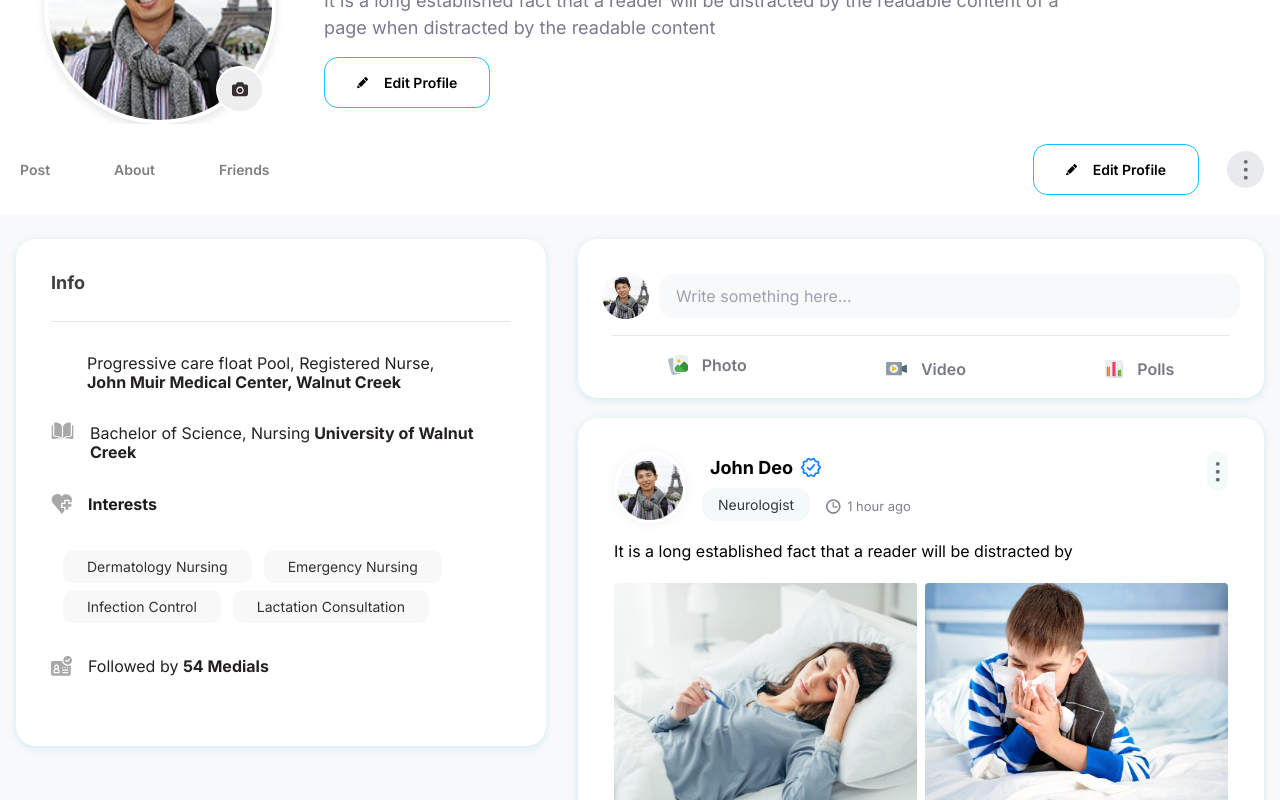
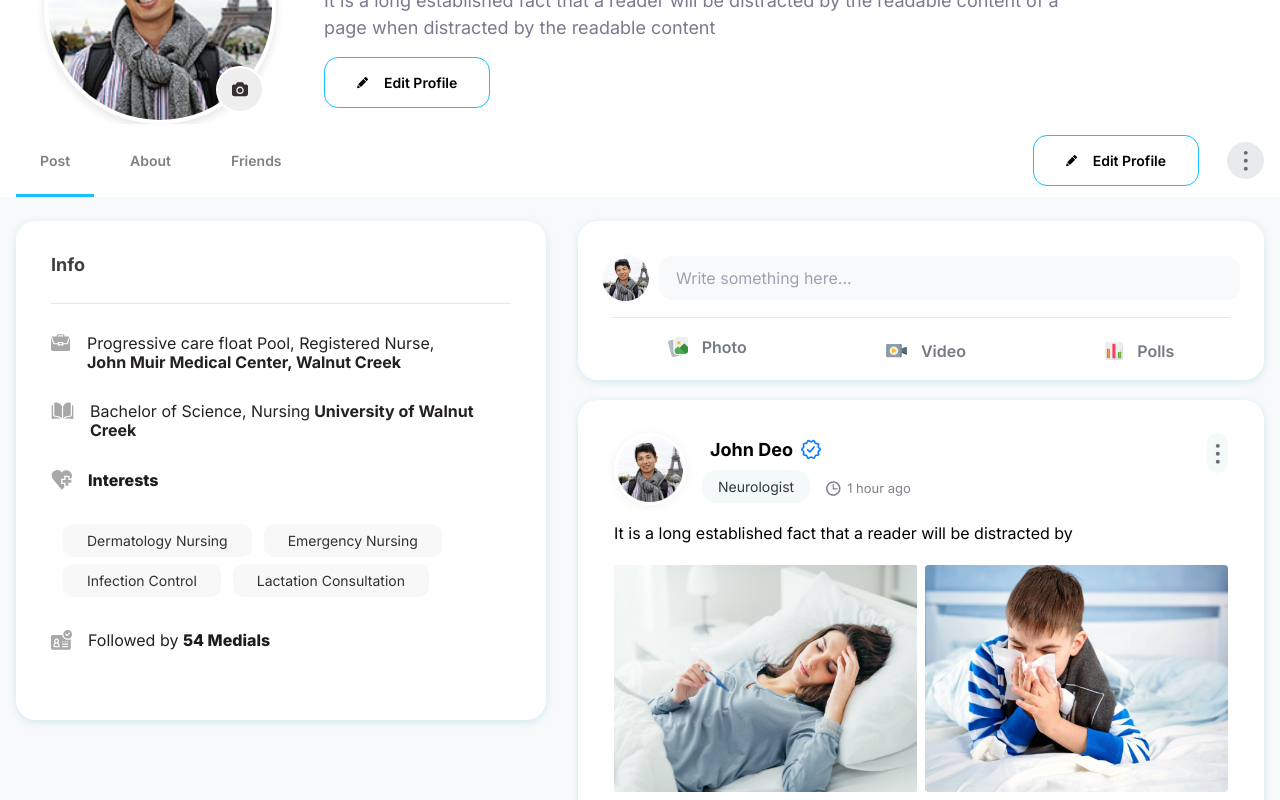
Before and after one commit to sam-glatson/Nextjs_task, a Next.js app: page /profile-detail in a window 1280 px wide. Shown: the part 1120-1920 px from the top of the page. Built offline with nearby package versions, Linux system fonts and the light colour scheme.

Commit message:
Tab functionality

```diff
--- a/src/components/Profile/ProfileDetail/Banner.tsx
+++ b/src/components/Profile/ProfileDetail/Banner.tsx
@@ -17,7 +17,7 @@ const Banner = () => {
                     alt="Profile Background"
                     className="object-cover w-full rounded-21 object-top"
                 />
-                <div className="flex w-fit cursor-pointer flex-row items-center bg-white space-x-2.5 absolute right-3 bottom-3 sm:bottom-[30px] sm:right-[35px] py-1.5 px-2 sm:px-3 sm:py-3 rounded-lg">
+                <div className="flex w-fit cursor-pointer flex-row items-center bg-white space-x-2.5 absolute right-3 bottom-3 sm:bottom-7.5 sm:right-8.5 py-1.5 px-2 sm:px-3 sm:py-3 rounded-lg">
                     <CameraIcon />
                     <p className="sm:block hidden font-normal text-sm leading-17 text-mine-shaft-500">
                         Edit cover photo
@@ -33,7 +33,7 @@ const Banner = () => {
                         className="object-cover md:w-[224px] w-[150px] rounded-full"
                         alt="john deo"
                     />
-                    <div className="absolute -right-2.5 top-[70%] md:right-3 md:top-3/4 bg-white p-[2px] rounded-full">
+                    <div className="absolute -right-2.5 top-2/5 md:right-3 md:top-3/4 bg-white p-0.5 rounded-full">
                         <div className="bg-gallery-500 hover:bg-gallery-600 p-3.5 rounded-full cursor-pointer ">
                             <CameraIcon />
                         </div>
@@ -41,7 +41,7 @@ const Banner = () => {
                 </div>
                 <div className="basis-3/5 space-y-4 text-center mt-2.5 md:text-left">
                     <div className="flex items-center space-x-4 justify-center md:justify-normal">
-                        <h3 className=" font-extrabold text-2xl leading-29 text-mine-shaft-500">John Deo</h3>
+                        <h3 className="font-extrabold text-2xl leading-29 text-mine-shaft-500">John Deo</h3>
                         <VerifiedIcon />
                     </div>
                     <p className="text-waterloo--500 text-lg leading-27">
--- a/src/components/Profile/ProfileDetail/TabContent/PostContent/Pollist.tsx
+++ b/src/components/Profile/ProfileDetail/TabContent/PostContent/Pollist.tsx
@@ -8,7 +8,7 @@ const Pollist = () => {
 
     return (
         <div className="bg-white rounded-20 shadow-4xl pt-33">
-            <div className="px-2 sm:px-9">
+            <div className="px-2 sm:px-6">
                 <div className="space-y-4">
                     <div className="space-y-2">
                         <PostHeader description={des} />
@@ -19,9 +19,9 @@ const Pollist = () => {
                     </p>
                     <div className="space-y-4">
                         <div className="bg-tundora-50 py-4 px-7.5 flex space-x-5 items-center">
-                            <span>
+                            <div>
                                 <PollIcon />
-                            </span>
+                            </div>
                             <p className="text-outer-space-500 font-normal text-lg leading-7.5">Polls ends in 2 days</p>
                         </div>
                         <div className="space-y-4 mx-5">
--- a/src/components/Profile/ProfileDetail/TabContent/PostContent/Post.tsx
+++ b/src/components/Profile/ProfileDetail/TabContent/PostContent/Post.tsx
@@ -3,10 +3,11 @@ import InfoSection from "./infosection";
 import CreatePost from "./createpost";
 import { motion } from "framer-motion";
 
-const Post = () => {
+const Post = (props: any) => {
+    const { value } = props;
     return (
         <motion.div initial={{ opacity: 0 }} animate={{ opacity: 1 }}>
-            <section className="container pt-6 pb-4 space-y-5" id="Post">
+            <section className="container pt-6 pb-4" id="Post">
                 <div className="space-y-3 lg:space-y-0 lg:space-x-8 flex lg:flex-row flex-col ">
                     <InfoSection />
                     <CreatePost />
--- a/src/components/Profile/ProfileDetail/TabContent/PostContent/infosection.tsx
+++ b/src/components/Profile/ProfileDetail/TabContent/PostContent/infosection.tsx
@@ -12,9 +12,9 @@ const InfoSection = () => {
                     <h3 className="text-masala-500 font-bold text-lg leading-7.5">Info</h3>
                     <hr className="mt-6.5" />
                 </div>
-                <div className="flex items-baseline space-x-4">
+                <div className="flex space-x-4">
                     <div>
-                        <PortfolioIcon />
+                        <PortfolioIcon fill={"#A8A8A8"} />
                     </div>
                     <p className="text-base font-normal leading-19 text-shark-500">
                         Progressive care float Pool, Registered Nurse,
@@ -22,7 +22,7 @@ const InfoSection = () => {
                         <strong>John Muir Medical Center, Walnut Creek</strong>
                     </p>
                 </div>
-                <div className="flex items-baseline space-x-4">
+                <div className="flex space-x-4">
                     <div>
                         <BookIcon />
                     </div>
@@ -35,7 +35,7 @@ const InfoSection = () => {
                     <div>
                         <HealthCareIcon />
                     </div>
-                    <strong className="text-shark-550">Interests</strong>
+                    <strong className="text-shark-550 font-extrabold leading-19">Interests</strong>
                 </div>
                 <div className="space-x-3 inline-block leading-10 break-all">
                     <span className="ml-3 bg-gallery-300 py-2 px-6 rounded-10 whitespace-nowrap text-sm leading-17 text-dune-500 ">
@@ -56,7 +56,7 @@ const InfoSection = () => {
                         <IdIcon />
                     </div>
                     <p className="text-base font-normal leading-19 text-shark-500">
-                        Followed by <strong>54 Medials</strong>
+                        Followed by <strong className="font-extrabold leading-19 text-shark-550">54 Medials</strong>
                     </p>
                 </div>
             </div>
--- a/src/components/Profile/ProfileDetail/index.tsx
+++ b/src/components/Profile/ProfileDetail/index.tsx
@@ -10,20 +10,18 @@ const ProfileDetailSection = () => {
         setTabContent(childData);
     }
     return (
-        <>
         <section className="font-Inter">
             <div className="pt-100 font-Inter container bg-white">
                 <Banner />
             </div>
-                <div className="sticky top-[89px] py-5 bg-white z-10">
-                    <Tab handelCallback={CallBack} />
+            <div className="sticky top-[89px] bg-white z-10">
+                <Tab handelCallback={CallBack} value={TabContent} />
             </div>
             <div className="bg-alabaster-500">
                 {TabContent == 1 ? <Post /> : null}
                 {TabContent == 2 ? <AboutContent /> : null}
             </div>
         </section>
-        </>
     );
 };
 
--- a/src/components/Profile/ProfileDetail/tab.tsx
+++ b/src/components/Profile/ProfileDetail/tab.tsx
@@ -5,12 +5,26 @@ import EditIcon from "@/components/UI/EditIcon";
 const Tab = (props: any) => {
     const [post, setPost] = useState(1);
     const [about, setAbout] = useState(2);
+    const { value } = props;
     return (
         <div className="container flex justify-center sm:justify-between items-center">
-            <ul className="flex space-x-14 profile-tab">
-                <li onClick={() => props.handelCallback(post)}>Post</li>
-                <li onClick={() => props.handelCallback(about)}>About</li>
-                <li>Friends</li>
+            <ul className="flex profile-tab space-x-3">
+                <div className="relative py-5 px-5">
+                    <li onClick={() => props.handelCallback(post)}>Post </li>
+                    {value == 1 ? (
+                        <div className="h-[3px] left-0 bg-picton-blue-500 absolute w-full bottom-0"></div>
+                    ) : null}
+                </div>
+                <div className="relative py-5 px-5">
+                    <li onClick={() => props.handelCallback(about)}>About </li>
+                    {value == 2 ? (
+                        <div className="h-[3px] left-0 bg-picton-blue-500 absolute w-full bottom-0"></div>
+                    ) : null}
+                </div>
+                <div className="relative py-5 px-5">
+                    <li>Friends</li>
+                    {/* <div className="h-[3px] left-0 bg-picton-blue-500 absolute w-full bottom-0"></div> */}
+                </div>
             </ul>
             <div className="items-center space-x-7 sm:flex hidden">
                 <button
--- a/tailwind.config.js
+++ b/tailwind.config.js
@@ -351,6 +351,7 @@ module.exports = {
                 16.5: "70px",
                 36: "36px",
                 27: "27px",
+                0.5: "2px",
             },
             dropShadow: {
                 "4xl": "0px 3px 9px rgba(0, 0, 0, 0.17)",
@@ -411,6 +412,11 @@ module.exports = {
             zIndex: {
                 1: "1",
             },
+            spacing: {
+                "2/5": "70%",
+                7.5: "30px",
+                8.5: "35px",
+            },
         },
     },
     plugins: [],
```
Lines whose indentation alone changed are shown as unchanged.
